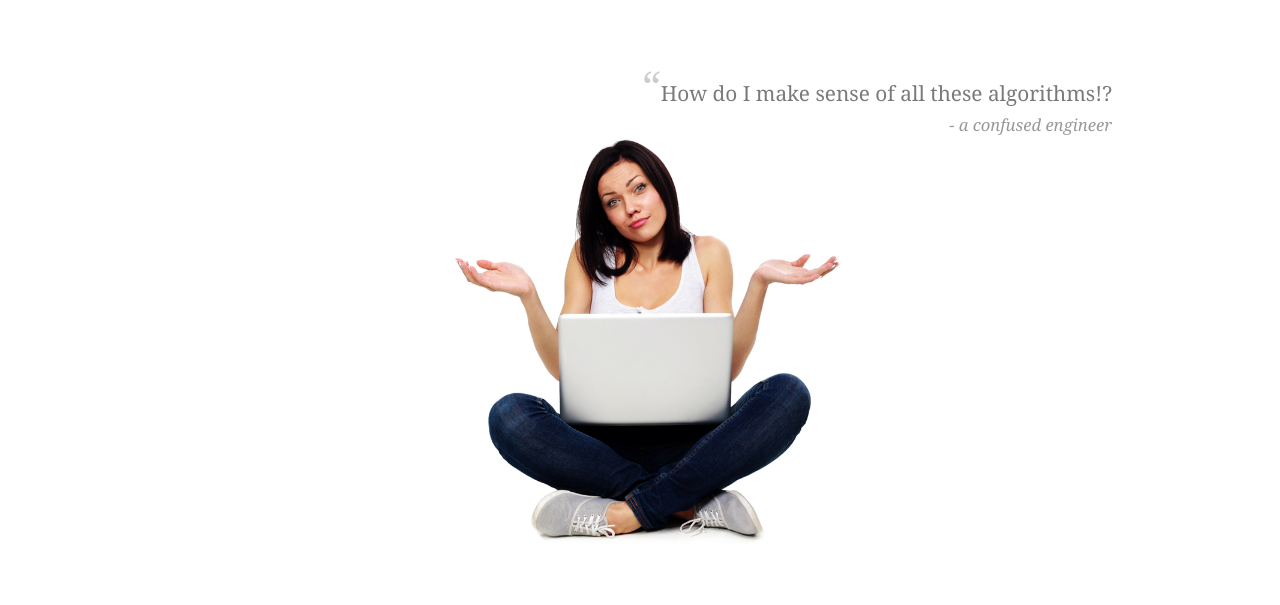
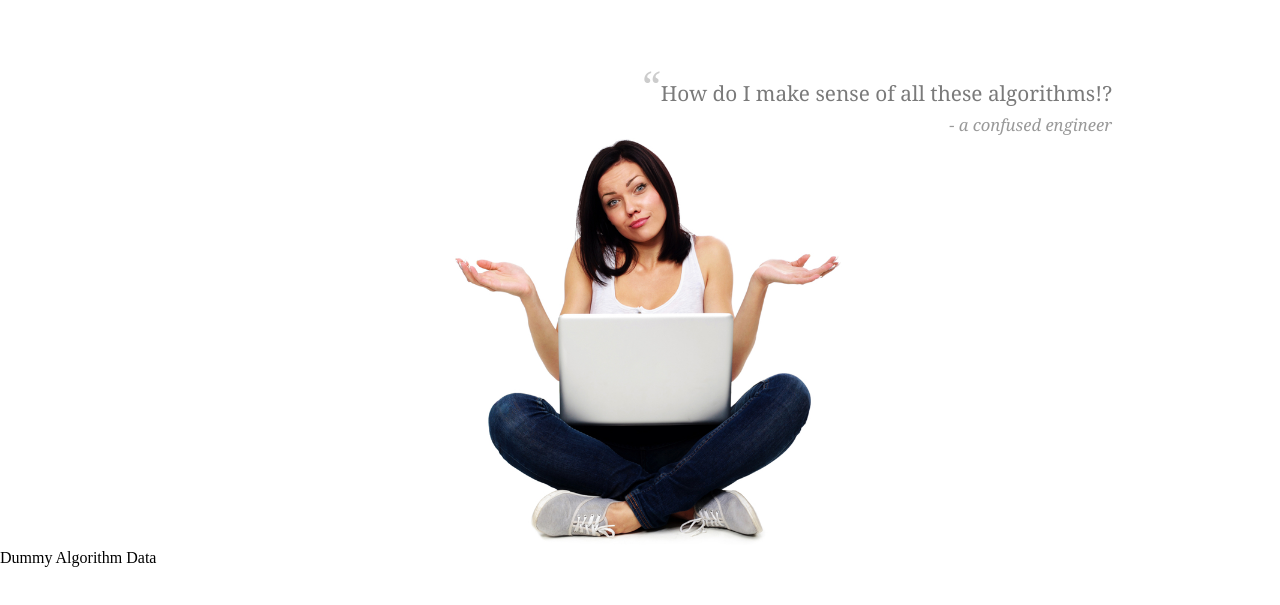
Before and after one commit to grantmw/ResponsiveAlgorithms, a plain HTML site: page index.html in a window 1280 px wide. Shown: the part 85-690 px from the top of the page. Drawn offline with nearby package versions, Linux system fonts and the light colour scheme.

Commit message:
added .appendedsection

```diff
--- a/index.html
+++ b/index.html
@@ -59,5 +59,7 @@
 	<footer></footer>
 
 </body>
-
+<div class='apppendedsection'>
+	Dummy Algorithm Data
+</div>
 </html>
```
